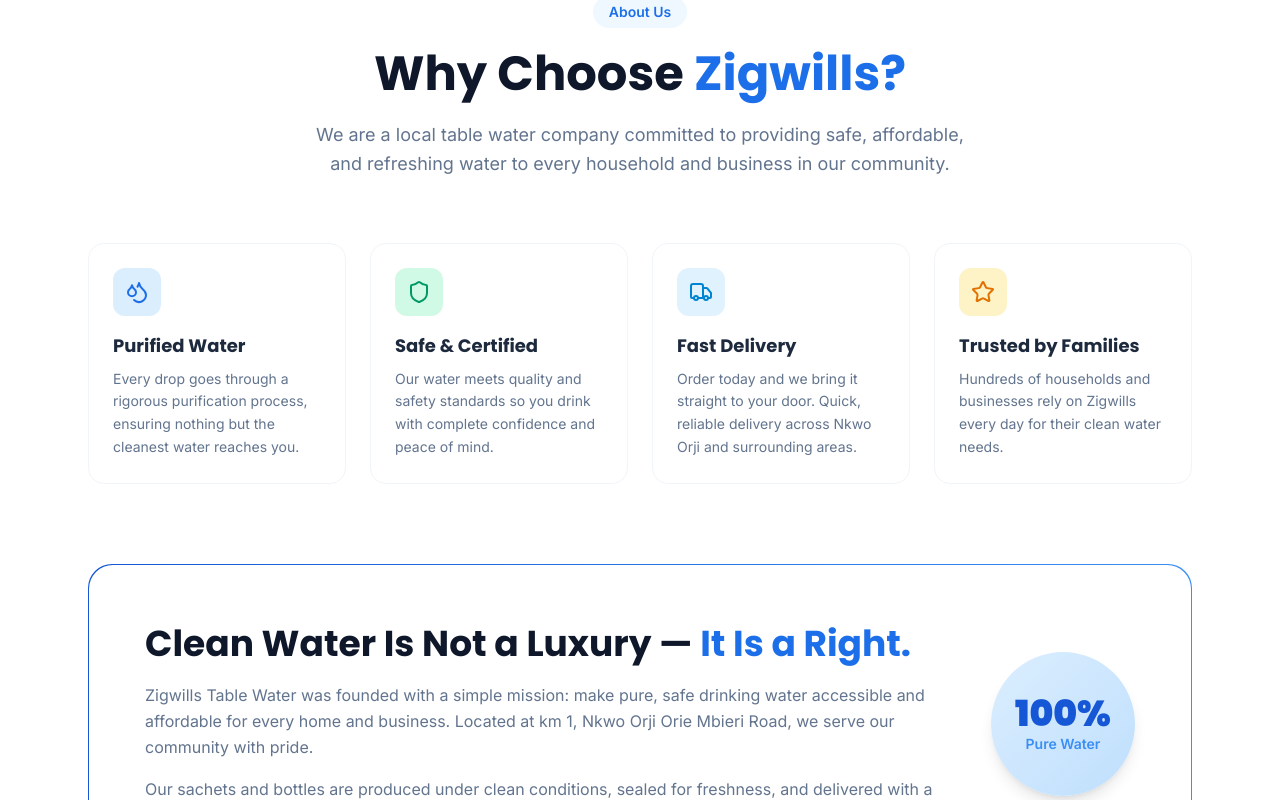
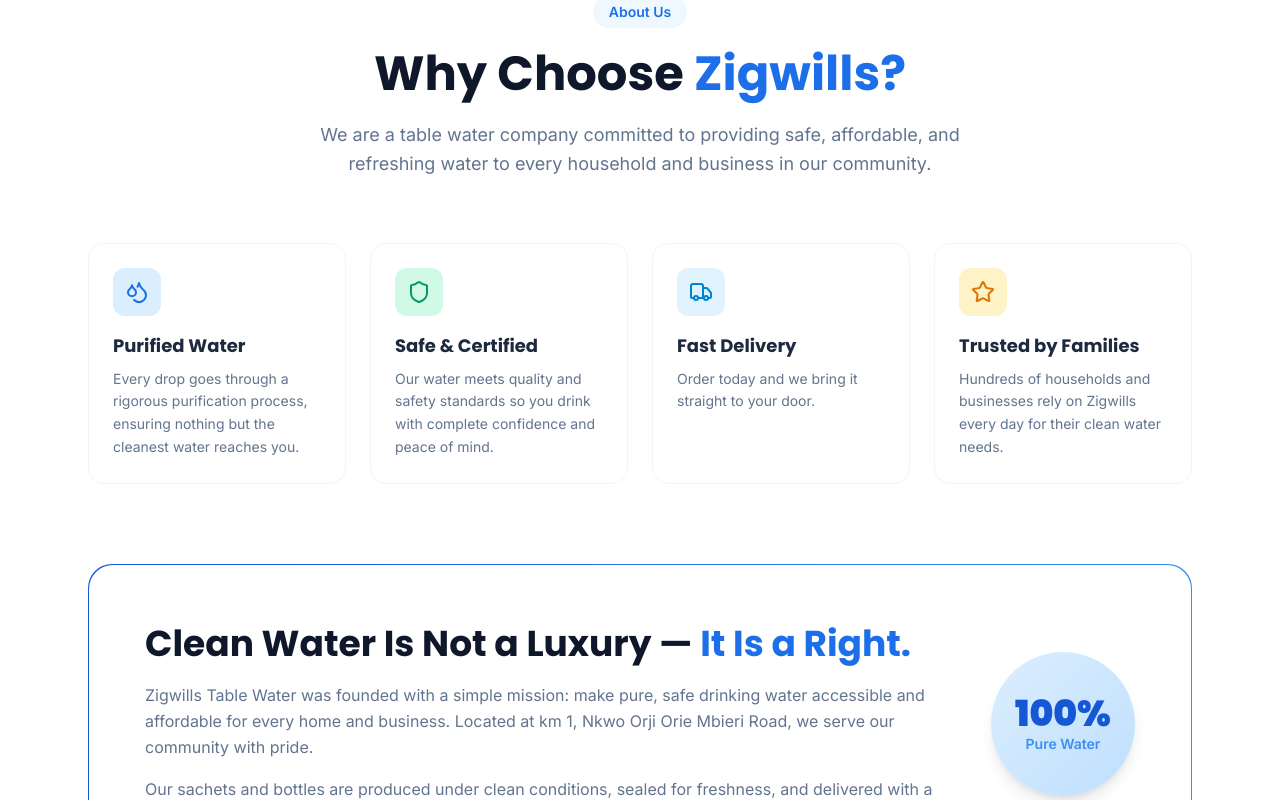
Before and after one commit to derick44666y/zigwills, a React (Vite) app in the folder project/: page / in a window 1280 px wide. Shown: the part 900-1700 px from the top of the page. Built offline with nearby package versions, Linux system fonts and the light colour scheme.

Commit message:
Remove 'local' from about, shorten fast delivery description, fix contact text

```diff
--- a/project/src/components/About.tsx
+++ b/project/src/components/About.tsx
@@ -19,7 +19,7 @@
     icon: Truck,
     title: 'Fast Delivery',
     description:
-      'Order today and we bring it straight to your door. Quick, reliable delivery across Nkwo Orji and surrounding areas.',
+      'Order today and we bring it straight to your door.',
     color: 'bg-sky-100 text-sky-600',
   },
   {
@@ -43,7 +43,7 @@
             Why Choose <span className="text-brand-600">Zigwills?</span>
           </h2>
           <p className="text-slate-500 text-lg max-w-2xl mx-auto leading-relaxed">
-            We are a local table water company committed to providing safe, affordable, and refreshing water to every household and business in our community.
+            We are a table water company committed to providing safe, affordable, and refreshing water to every household and business in our community.
           </p>
         </div>
 
--- a/project/src/components/Contact.tsx
+++ b/project/src/components/Contact.tsx
@@ -44,7 +44,7 @@
             We're Here to <span className="text-brand-300">Serve You</span>
           </h2>
           <p className="text-slate-400 text-lg max-w-xl mx-auto">
-            Have questions or need a bulk order? Reach out — we respond quickly.
+            Have questions or need a bulk order? Reach out, we respond quickly.
           </p>
         </div>
 
```
